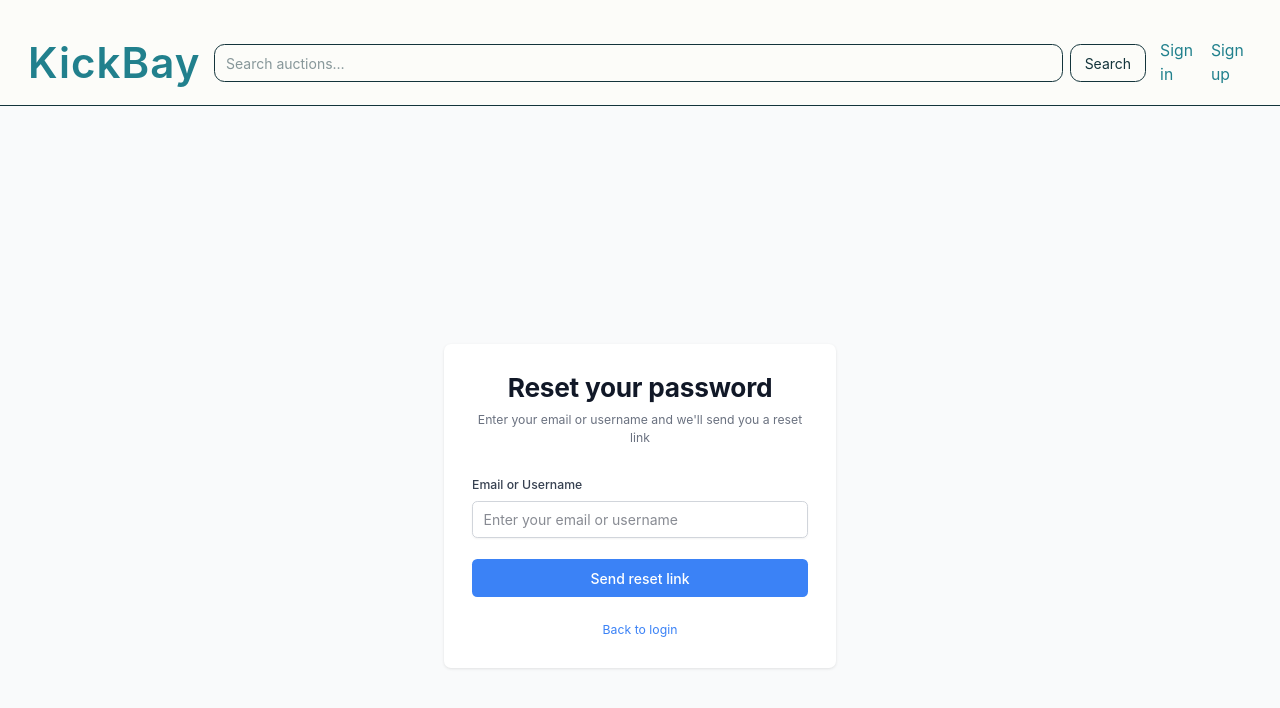
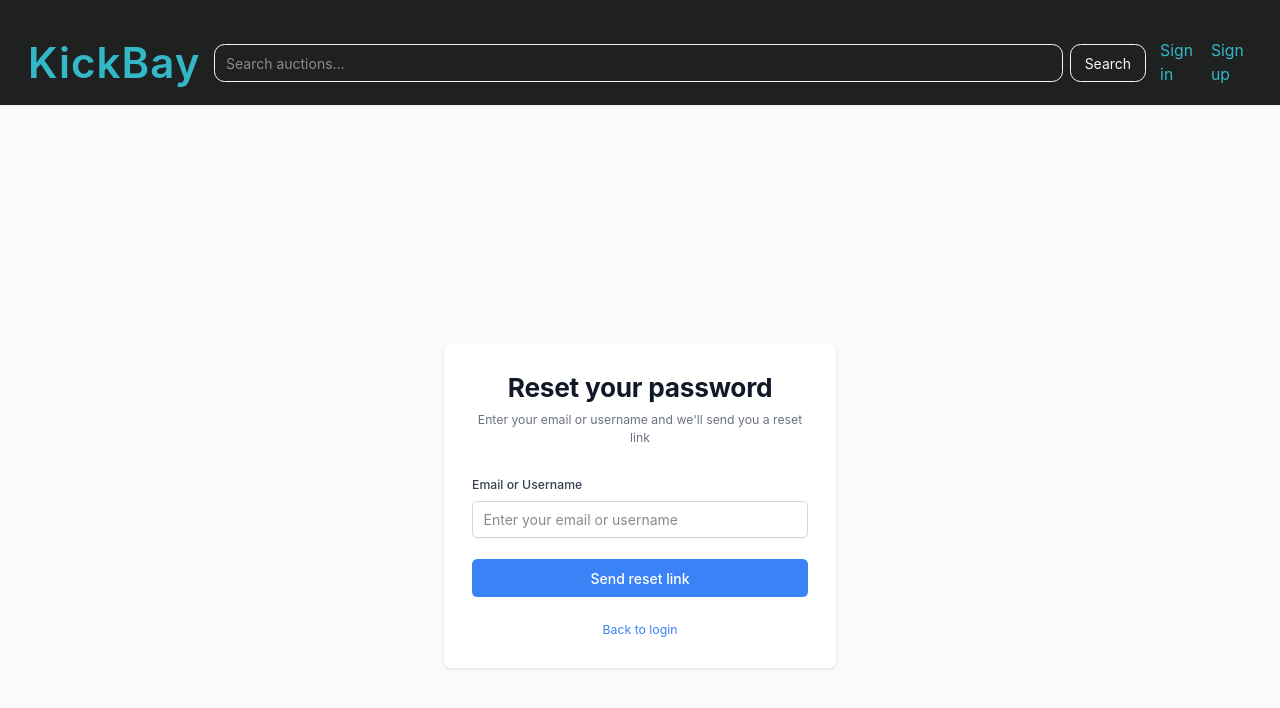
Before and after one commit to donneypr/eecs4413_auction, a Next.js app in the folder frontend/: page /password-reset in a window 1280 px wide. Shown: the top 708 px of the page. Built offline with nearby package versions, Linux system fonts and the light colour scheme; no server answers.

Commit message:
made layout change to apply css

```diff
--- a/frontend/app/layout.tsx
+++ b/frontend/app/layout.tsx
@@ -10,8 +10,8 @@ export const metadata: Metadata = {
 
 export default function RootLayout({ children }: { children: React.ReactNode }) {
   return (
-    <html lang="en">
-      <body>
+    <html lang="en" data-color-scheme="dark" suppressHydrationWarning>
+      <body className="min-h-screen antialiased bg-[var(--color-background)] text-[var(--color-text)]">
         <AuthProvider>
         {/* server-rendered header, no flicker */}
         <Header />
```
